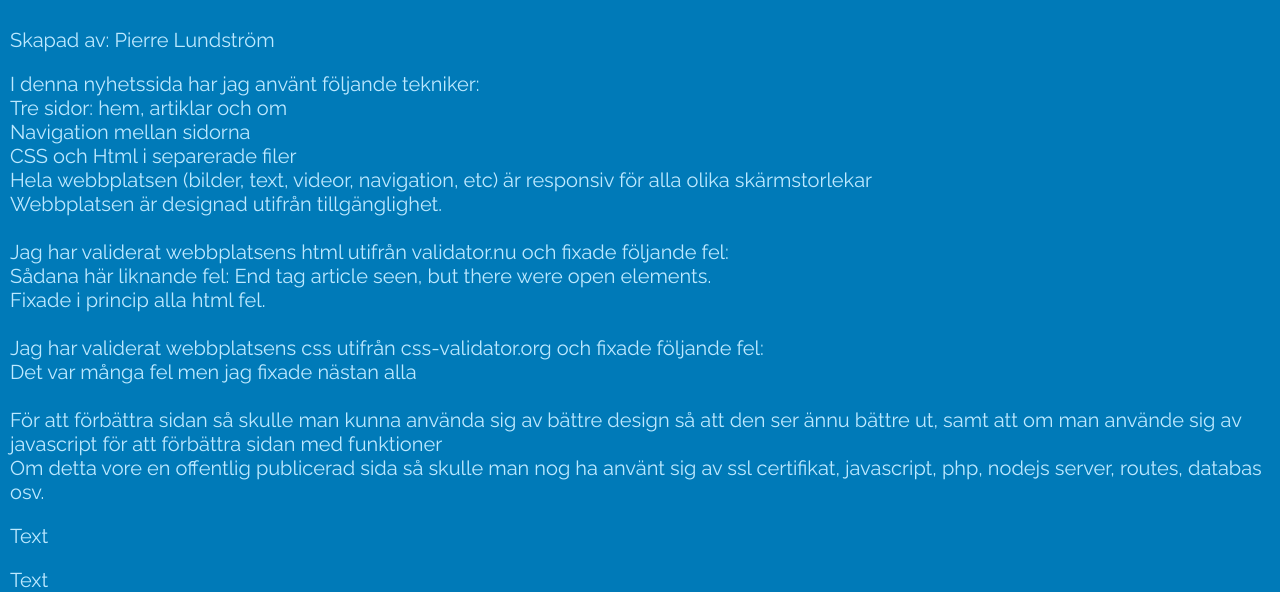
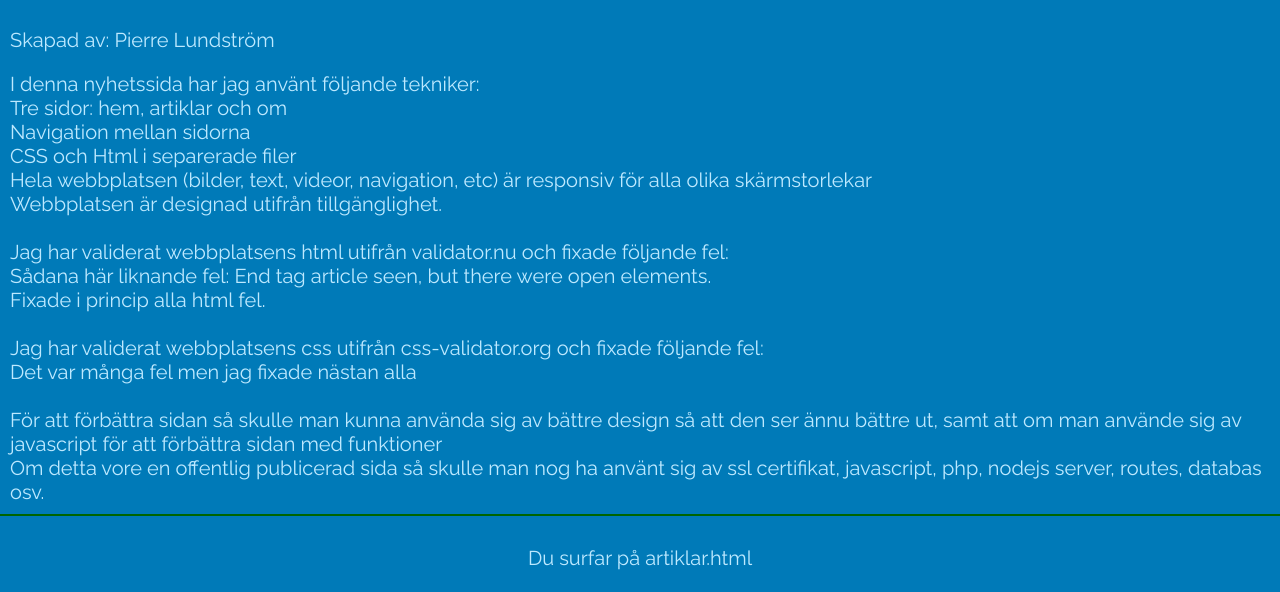
Before and after one commit to pielun-nti/Wu1-Nyhetssida, a plain HTML site: page om.html in a window 1280 px wide. Shown: the part 199-791 px from the top of the page. Drawn offline with Linux system fonts and the light colour scheme; a script that the page names is missing.

Commit message:
uppdaterat

```diff
--- a/om.html
+++ b/om.html
@@ -52,10 +52,6 @@ För att förbättra sidan så skulle man kunna använda sig av bättre design s
 <br>
 Om detta vore en offentlig publicerad sida så skulle man nog ha använt sig av ssl certifikat, javascript, php, nodejs server, routes, databas osv.
 <br>
-<p></p>
-
-<p>Text</p>
-<p>Text</p>
 </article>
 </main>
 <footer>
```
